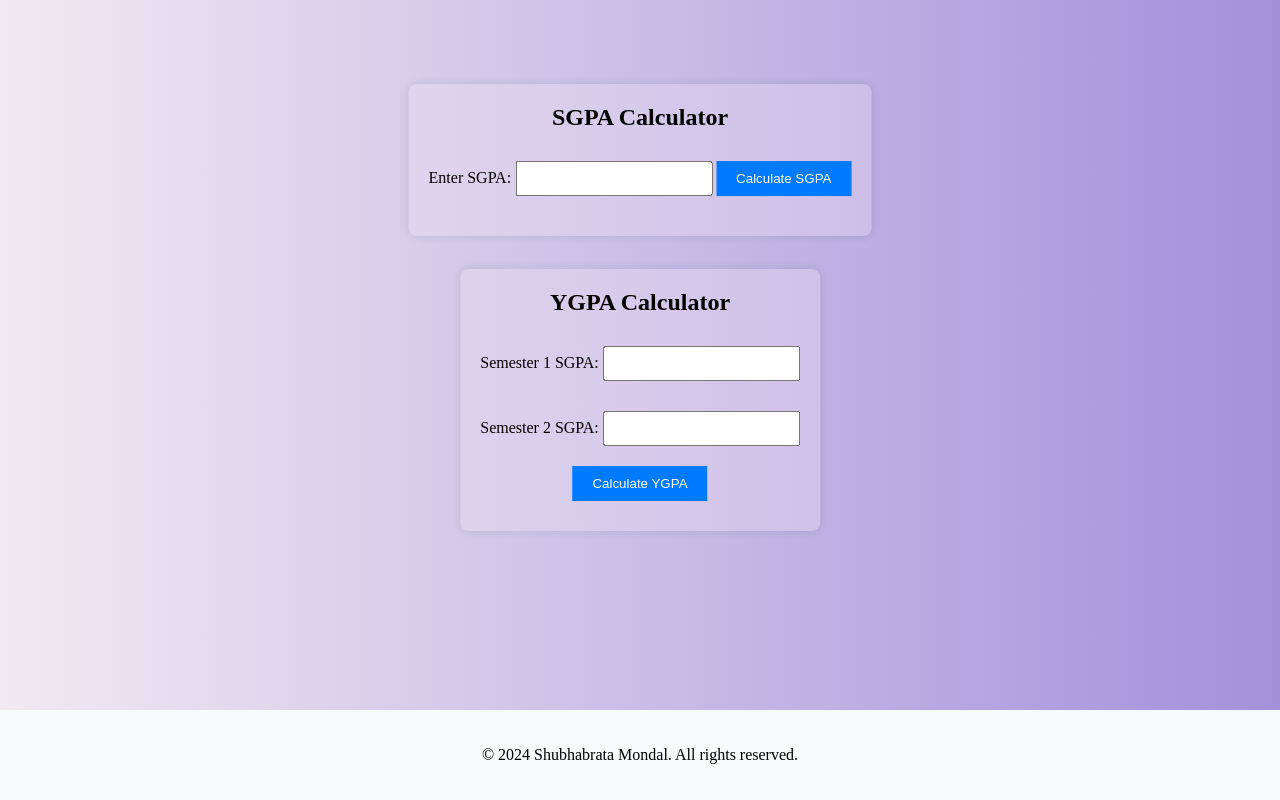
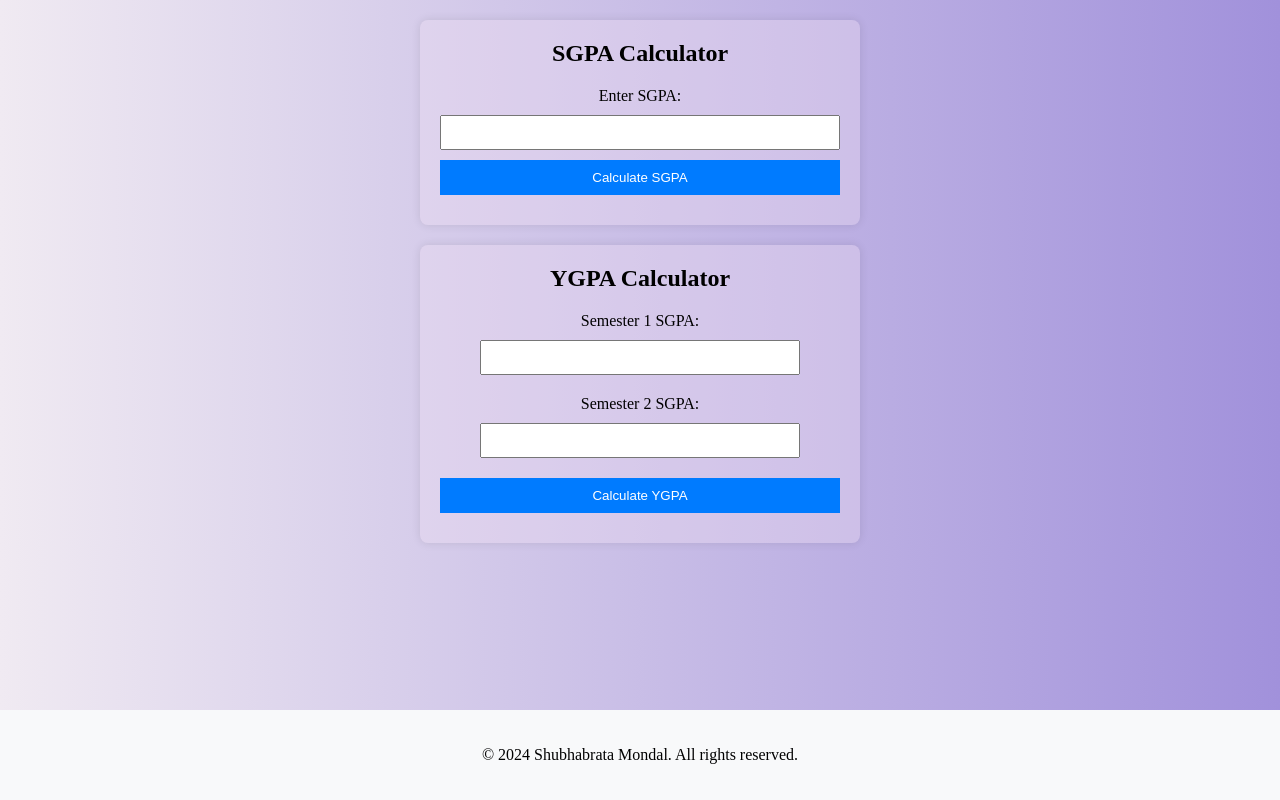
Before and after one commit to mondalshubh20/mondalshubh20-mondalshubh20.github.io, a plain HTML site: page index.html in a window 1280 px wide. Drawn offline with Linux system fonts and the light colour scheme.

Commit message:
Update styl.css

```diff
--- a/styl.css
+++ b/styl.css
@@ -1,12 +1,14 @@
 body {
     background: linear-gradient(to left, #a191db, #f0eaf2);
+    margin: 0; /* Remove default body margin */
+    padding: 0; /* Remove default body padding */
 }
 
 .container {
     display: flex;
     flex-direction: column;
     align-items: center;
-    margin-top: 50px;
+    margin-top: 20px; /* Reduce top margin for smaller screens */
 }
 
 .sgpa-container, .ygpa-container {
@@ -15,20 +17,12 @@ body {
     border-radius: 8px;
     background-color: rgba(239, 221, 241, 0.362);
     box-shadow: 0 0 10px rgba(0, 0, 0, 0.1);
+    width: 80%; /* Set width to 80% for both containers */
+    max-width: 400px; /* Set max-width to 400px for better compatibility on smaller screens */
 }
 
 .sgpa-container {
-    position: absolute;
-    top: 20%;
-    left: 50%;
-    transform: translate(-50%, -50%);
-}
-
-.ygpa-container {
-    position: absolute;
-    top: 50%;
-    left: 50%;
-    transform: translate(-50%, -50%);
+    margin-bottom: 20px; /* Add bottom margin for spacing between containers */
 }
 
 h2 {
@@ -38,6 +32,8 @@ h2 {
 input[type="number"] {
     padding: 8px;
     margin: 10px 0;
+    width: 100%; /* Make inputs fill container width */
+    box-sizing: border-box; /* Include padding and border in width calculation */
 }
 
 button {
@@ -46,6 +42,8 @@ button {
     color: white;
     border: none;
     cursor: pointer;
+    width: 100%; /* Make buttons fill container width */
+    box-sizing: border-box; /* Include padding and border in width calculation */
 }
 
 button:hover {
@@ -75,14 +73,3 @@ footer {
     bottom: 0;
     width: 100%;
 }
-
-/* Media Query for smaller screens */
-@media (max-width: 768px) {
-    .container {
-        margin-top: 20px;
-    }
-
-    .sgpa-container, .ygpa-container {
-        width: 80%;
-    }
-}
```
